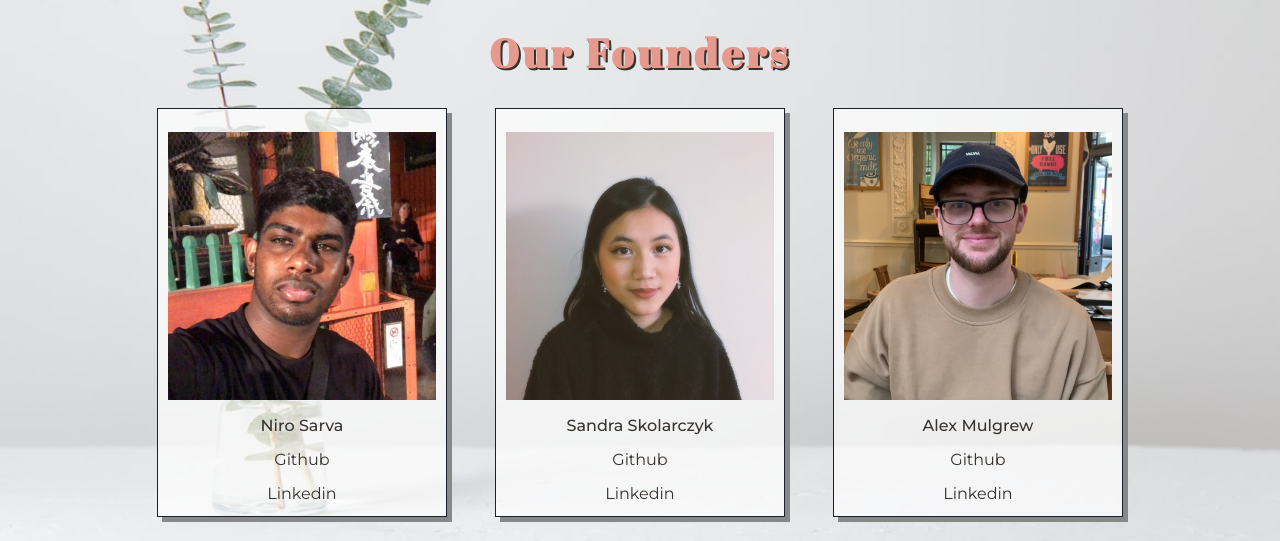
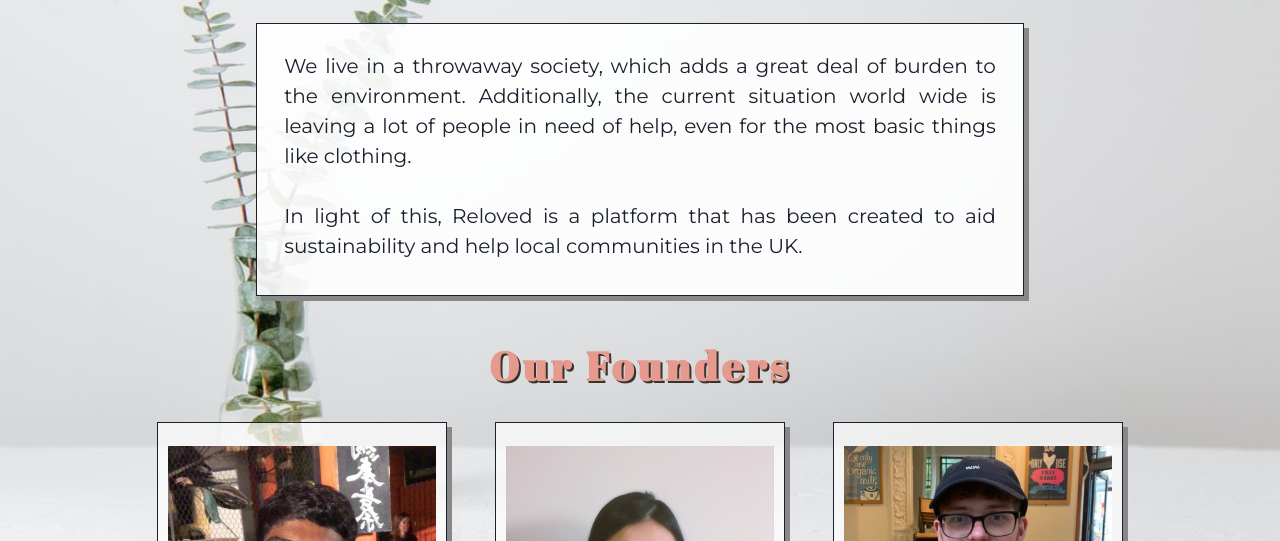
Before and after one commit to SchoolOfCode/final-project-front-end-partners-in-code, a React app: page /about-us in a window 1280 px wide. Shown: the part 245-786 px from the top of the page. Built offline with nearby package versions, Linux system fonts and the light colour scheme; no server answers.

Commit message:
Add about us text on aboutUs page

```diff
--- a/src/components/AboutUsDisplay/AboutUsDisplay.js
+++ b/src/components/AboutUsDisplay/AboutUsDisplay.js
@@ -36,6 +36,18 @@ export default function AboutUsDisplay() {
       <div className={css.browse}>
         <H1 text="About Us" />
       </div>
+      <div className={css.background}>
+        <div className={css.p}>
+          <p>
+            We live in a throwaway society, which adds a great deal of burden to
+            the environment. Additionally, the current situation world wide is
+            leaving a lot of people in need of help, even for the most basic
+            things like clothing.<br></br>
+            <br></br> In light of this, Reloved is a platform that has been
+            created to aid sustainability and help local communities in the UK.
+          </p>
+        </div>
+      </div>
       <div className={css.team}>
         <H2 text="Our Founders" />
       </div>
--- a/src/components/AboutUsDisplay/AboutUsDisplay.module.css
+++ b/src/components/AboutUsDisplay/AboutUsDisplay.module.css
@@ -95,6 +95,26 @@
   min-width: 375px;
 }
 
+.p p {
+  font-family: 'Montserrat', sans-serif;
+  text-align: justify;
+  margin-bottom: 10px;
+
+  padding-bottom: 8px;
+}
+
+.background {
+  background-color: rgba(255, 255, 255, 0.9);
+  border: 1px solid;
+  padding: 1.7em 1.7em 1em 1.7em;
+  box-shadow: 5px 5px #888888;
+  margin-left: 20vw;
+  margin-right: 20vw;
+  display: flex;
+  justify-content: center;
+  margin-bottom: 5vh;
+}
+
 .team {
   font-size: 2.5rem;
   margin-bottom: 0%;
```
